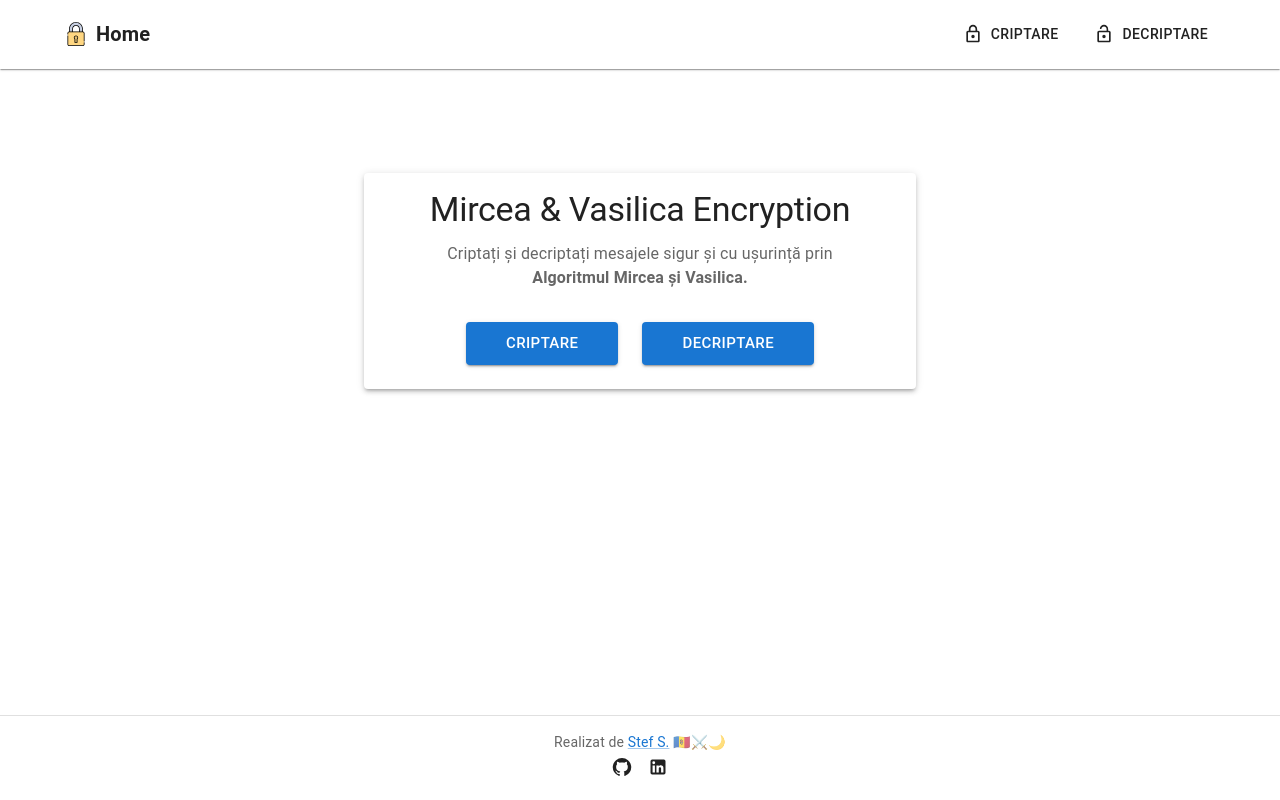
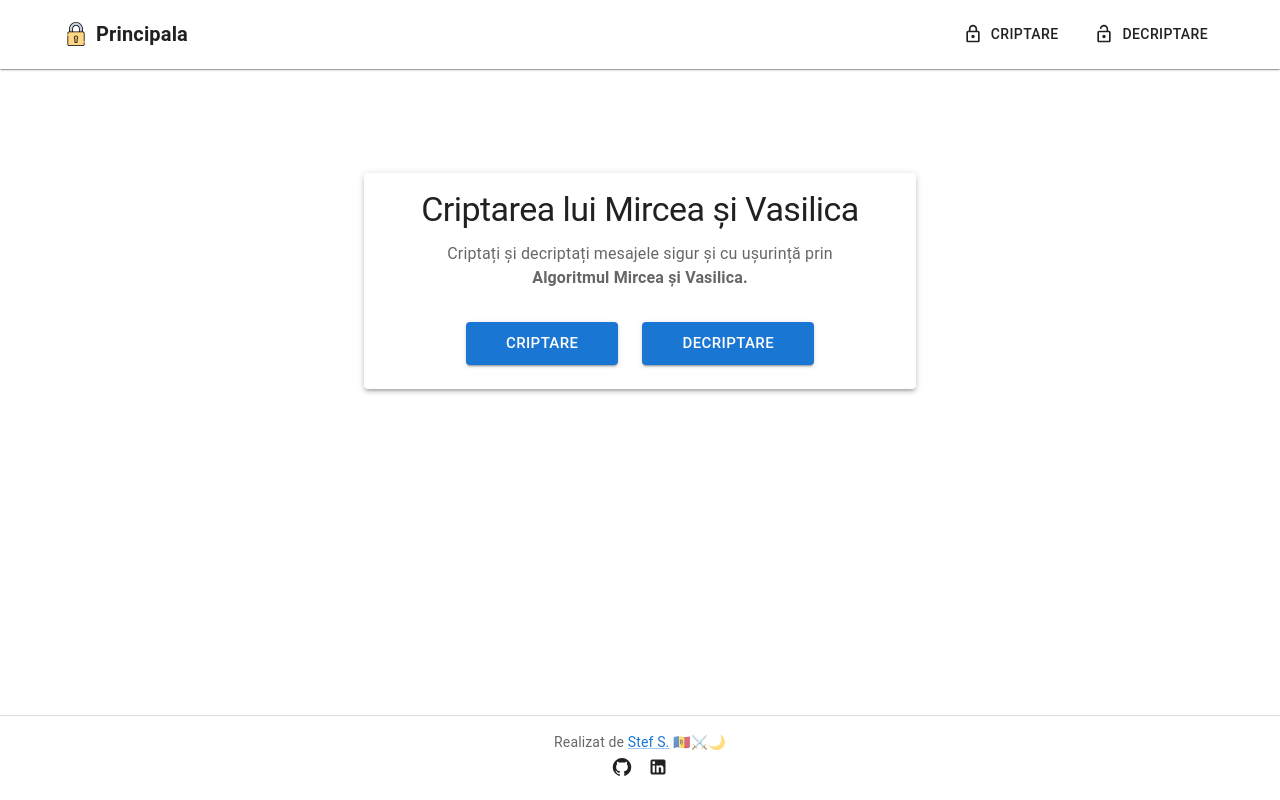
Before and after one commit to skstef/mircea-vasilica-encryption, a Next.js app: page / in a window 1280 px wide. Built offline with nearby package versions, Linux system fonts and the light colour scheme.

Commit message:
feature: App is SEO-optimized

```diff
--- a/src/components/TopBar.tsx
+++ b/src/components/TopBar.tsx
@@ -37,7 +37,7 @@ export default function TopBar() {
               src={appIcon}
               alt="Criptarea lui Mircea și Vasilica"
             />
-            Home
+            Principala
           </Typography>
 
           {/* Navigation Links */}
--- a/src/pages/index.tsx
+++ b/src/pages/index.tsx
@@ -3,7 +3,6 @@ import {
   Button,
   Container,
   Typography,
-  Stack,
   Card,
   CardContent,
   Box,
@@ -21,21 +20,6 @@ export default function Home() {
           <Typography
             variant="h1"
             sx={{
-              position: "absolute",
-              width: "1px",
-              height: "1px",
-              padding: "0",
-              margin: "-1px",
-              overflow: "hidden",
-              clip: "rect(0, 0, 0, 0)",
-              border: "0",
-            }}
-          >
-            {"Criptarea lui Mircea și Vasilica"}
-          </Typography>
-          <Typography
-            variant="h2"
-            sx={{
               fontSize: "2.125rem",
               lineHeight: "1.235",
               fontWeight: 400,
@@ -44,7 +28,7 @@ export default function Home() {
             align="center"
             gutterBottom
           >
-            Mircea & Vasilica Encryption
+            Criptarea lui Mircea și Vasilica
           </Typography>
           <Typography variant="body1" color="textSecondary" gutterBottom>
             Criptați și decriptați mesajele sigur și cu ușurință prin
@@ -68,6 +52,40 @@ export default function Home() {
           </Box>
         </CardContent>
       </Card>
+      {/* SEO Indices */}
+      <p
+        style={{
+          position: "absolute",
+          width: "1px",
+          height: "1px",
+          padding: "0",
+          margin: "-1px",
+          overflow: "hidden",
+          clip: "rect(0, 0, 0, 0)",
+          border: "0",
+        }}
+      >
+        {`Descriere
+Acest proiect implementează o metodă proprie de criptare a mesajelor folosind un cuvânt cheie. Mircea și Vasilică au dorit să trimită mesaje criptate, iar soluția lor se bazează pe criptarea unui mesaj utilizând un cuvânt cheie format din litere distincte.
+
+Proiectul este structurat într-o aplicație web care permite criptarea și decriptarea mesajelor prin introducerea unui cuvânt cheie și a unui mesaj de criptat/decriptat. Utilizatorii pot încărca fișiere text și pot vizualiza mesajele criptate sau decriptate în funcție de acțiunea aleasă.
+
+Taskul Inițial
+Metodă proprie de criptare
+
+Mircea şi Vasilică vor să-şi trimită mesaje pe care alţii să nu le înţeleagă. Au citit ei despre spioni şi modalităţi de a scrie mesaje şi, în final, au imaginat un mod de criptare a unui mesaj care foloseşte “cuvânt cheie”.
+
+Alegându-şi un cuvânt cheie format numai din litere distincte, ei numără literele acestuia şi împart mesajul în grupe de lungime egală cu numărul de litere ale cuvântului cheie, şi le aşează una sub alta. Desigur, se poate întâmpla ca ultima grupă să fie incompletă, aşa că o completează cu spaţii. Apoi numerotează literele cuvântului cheie în ordinea apariţiei lor în alfabetul englez. Fiecare cuvânt se termină cu simbol „_”. În final, rescriu mesajul astfel: coloana de sub litera numerotată cu 1, urmată de coloana de sub litera numerotată cu 2, etc. înlocuind totodată şi spaţiile cu caracterul ‘*’ (asterisc).
+
+Exemplu:
+Cuvânt cheie: criptam
+Mesaj: "Incercam sa lucram cu coduri si criptari."
+Cuvânt cheie: criptam (are 7 litere)
+Numerotare: 2635714
+Împărțire în grupe: Incerca | m sa lu | cram cu | coduri | si cri | ptari.
+Codificare: 2635714
+Mesaj criptat: clcrr._Imc**p_csaoia_auuii*_eamd*r_n*rcst_r**u ci_`}
+      </p>
     </Container>
   );
 }
```
